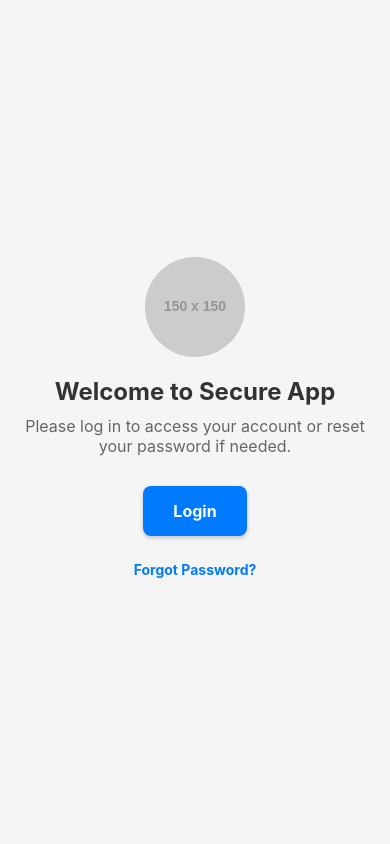
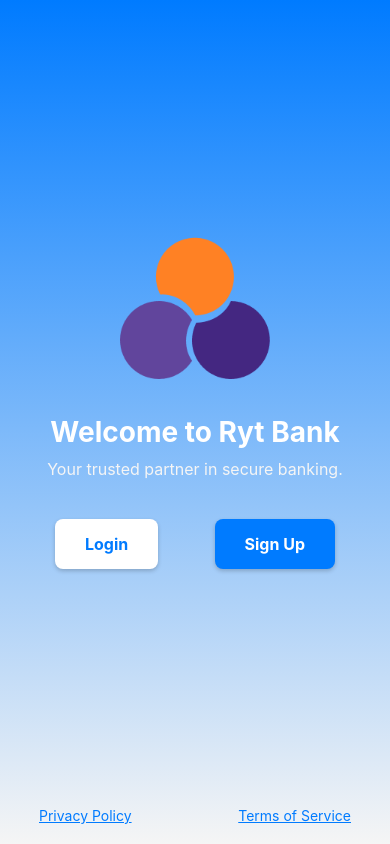
Before and after one commit to c0rdial/transactionHistoryApp, a React Native app: screen /LandingPage in a window 390 px wide. Built offline with nearby package versions, Linux system fonts and the light colour scheme.

Commit message:
ui added for landing page

```diff
--- a/package.json
+++ b/package.json
@@ -11,14 +11,18 @@
   "dependencies": {
     "@react-navigation/stack": "^7.2.10",
     "expo": "~52.0.43",
+    "expo-asset": "^11.0.5",
+    "expo-linear-gradient": "~14.0.2",
     "expo-local-authentication": "^15.0.2",
     "expo-status-bar": "~2.0.1",
     "react": "18.3.1",
-    "react-native": "0.76.9"
+    "react-native": "0.76.9",
+    "react-native-svg": "^15.8.0"
   },
   "devDependencies": {
     "@babel/core": "^7.25.2",
     "@types/react": "~18.3.12",
+    "react-native-svg-transformer": "^1.5.0",
     "typescript": "^5.3.3"
   },
   "private": true
--- a/src/navigation/AppNavigator.tsx
+++ b/src/navigation/AppNavigator.tsx
@@ -30,7 +30,7 @@ export default function AppNavigator() {
         <Stack.Screen
           name="TransactionDetail"
           component={TransactionDetailScreen}
-          options={{ title: 'Transaction Detail' }}
+          options={{ title: 'Transaction Details' }}
         />
       </Stack.Navigator>
     </NavigationContainer>
--- a/src/pages/LandingPage.tsx
+++ b/src/pages/LandingPage.tsx
@@ -1,34 +1,67 @@
 import React from 'react';
-import { StyleSheet, Text, View, TouchableOpacity, Alert, Image } from 'react-native';
+import { StyleSheet, Text, View, TouchableOpacity, Image, Linking, Alert } from 'react-native';
+import { LinearGradient } from 'expo-linear-gradient';
 
 export default function LandingPage({ navigation }: { navigation: any }) {
   const handleLogin = () => {
-    navigation.navigate('UserAuth'); // Navigate to the authentication page
+    navigation.navigate('UserAuth'); // Navigate to the User Authentication Page
   };
 
-  const handleForgotPassword = () => {
-    Alert.alert('Forgot Password', 'This feature is not implemented yet.');
+  const handleSignUp = () => {
+    // Show a popup saying the page is under maintenance
+    Alert.alert(
+      'Under Maintenance',
+      'The Sign Up page is currently under maintenance. Please try again later.',
+      [{ text: 'OK', onPress: () => console.log('OK Pressed') }]
+    );
   };
 
   return (
-    <View style={styles.container}>
+    <LinearGradient
+      colors={['#007bff', '#f5f5f5']} // Gradient background
+      style={styles.container}
+    >
+      {/* Logo */}
       <Image
-        source={{ uri: 'https://via.placeholder.com/150' }} // Replace with your app logo
+        source={require('../assets/logo.png')} // Use the added logo
         style={styles.logo}
       />
-      <Text style={styles.title}>Welcome to Secure App</Text>
+
+      {/* Welcome Text */}
+      <Text style={styles.title}>Welcome to Ryt Bank</Text>
       <Text style={styles.subtitle}>
-        Please log in to access your account or reset your password if needed.
+        Your trusted partner in secure banking.
       </Text>
 
-      <TouchableOpacity style={styles.loginButton} onPress={handleLogin}>
-        <Text style={styles.loginButtonText}>Login</Text>
-      </TouchableOpacity>
+      {/* Buttons */}
+      <View style={styles.buttonContainer}>
+        {/* Login Button */}
+        <TouchableOpacity style={styles.loginButton} onPress={handleLogin}>
+          <Text style={styles.loginButtonText}>Login</Text>
+        </TouchableOpacity>
 
-      <TouchableOpacity style={styles.forgotPasswordButton} onPress={handleForgotPassword}>
-        <Text style={styles.forgotPasswordText}>Forgot Password?</Text>
-      </TouchableOpacity>
-    </View>
+        {/* Sign Up Button */}
+        <TouchableOpacity style={styles.signUpButton} onPress={handleSignUp}>
+          <Text style={styles.signUpButtonText}>Sign Up</Text>
+        </TouchableOpacity>
+      </View>
+
+      {/* Footer Links */}
+      <View style={styles.footer}>
+        <Text
+          style={styles.footerLink}
+          onPress={() => Linking.openURL('https://rytbank.com/privacy-policy')}
+        >
+          Privacy Policy
+        </Text>
+        <Text
+          style={styles.footerLink}
+          onPress={() => Linking.openURL('https://rytbank.com/terms')}
+        >
+          Terms of Service
+        </Text>
+      </View>
+    </LinearGradient>
   );
 }
 
@@ -37,28 +70,51 @@ const styles = StyleSheet.create({
     flex: 1,
     justifyContent: 'center',
     alignItems: 'center',
-    backgroundColor: '#f5f5f5',
     padding: 20,
   },
   logo: {
-    width: 100,
-    height: 100,
-    marginBottom: 20,
-    borderRadius: 50,
+    width: 150,
+    height: 150,
+    marginBottom: 30,
   },
   title: {
-    fontSize: 24,
+    fontSize: 28,
     fontWeight: 'bold',
-    color: '#333',
+    color: '#fff',
     marginBottom: 10,
+    textAlign: 'center',
   },
   subtitle: {
     fontSize: 16,
-    color: '#666',
+    color: '#f5f5f5',
     textAlign: 'center',
-    marginBottom: 30,
+    marginBottom: 40,
+    paddingHorizontal: 20,
+  },
+  buttonContainer: {
+    flexDirection: 'row',
+    justifyContent: 'space-between',
+    width: '80%',
+    marginBottom: 40,
   },
   loginButton: {
+    backgroundColor: '#fff',
+    paddingVertical: 15,
+    paddingHorizontal: 30,
+    borderRadius: 8,
+    shadowColor: '#000',
+    shadowOffset: { width: 0, height: 2 },
+    shadowOpacity: 0.2,
+    shadowRadius: 4,
+    elevation: 5,
+    marginRight: 5,
+  },
+  loginButtonText: {
+    color: '#007bff',
+    fontSize: 16,
+    fontWeight: 'bold',
+  },
+  signUpButton: {
     backgroundColor: '#007bff',
     paddingVertical: 15,
     paddingHorizontal: 30,
@@ -68,19 +124,22 @@ const styles = StyleSheet.create({
     shadowOpacity: 0.2,
     shadowRadius: 4,
     elevation: 5,
-    marginBottom: 15,
   },
-  loginButtonText: {
+  signUpButtonText: {
     color: '#fff',
     fontSize: 16,
     fontWeight: 'bold',
   },
-  forgotPasswordButton: {
-    paddingVertical: 10,
+  footer: {
+    position: 'absolute',
+    bottom: 20,
+    flexDirection: 'row',
+    justifyContent: 'space-between',
+    width: '80%',
   },
-  forgotPasswordText: {
+  footerLink: {
+    fontSize: 14,
     color: '#007bff',
-    fontSize: 14,
-    fontWeight: 'bold',
+    textDecorationLine: 'underline',
   },
 });
--- a/src/pages/TransactionDetailsPage.tsx
+++ b/src/pages/TransactionDetailsPage.tsx
@@ -6,19 +6,22 @@ export default function TransactionDetailScreen({ route }: { route: any }) {
 
   return (
     <View style={styles.container}>
+      {/* Title */}
       <Text style={styles.title}>Transaction Details</Text>
-      <View style={styles.detailItem}>
-        <Text style={styles.label}>Description:</Text>
-        <Text style={styles.value}>{transaction.description}</Text>
-      </View>
-      <View style={styles.detailItem}>
-        <Text style={styles.label}>Amount:</Text>
-        <Text style={styles.value}>
+
+      {/* Amount */}
+      <Text style={[styles.amount, transaction.type === 'credit' ? styles.credit : styles.debit]}>
         {new Intl.NumberFormat('en-MY', {
           style: 'currency',
           currency: 'MYR',
         }).format(transaction.amount)}
       </Text>
+
+      {/* Details Container */}
+      <View style={styles.detailsContainer}>
+        <View style={styles.detailItem}>
+          <Text style={styles.label}>Description:</Text>
+          <Text style={styles.value}>{transaction.description}</Text>
         </View>
         <View style={styles.detailItem}>
           <Text style={styles.label}>Date:</Text>
@@ -26,9 +29,10 @@ export default function TransactionDetailScreen({ route }: { route: any }) {
         </View>
         <View style={styles.detailItem}>
           <Text style={styles.label}>Type:</Text>
-        <Text style={[styles.value, transaction.type === 'credit' ? styles.credit : styles.debit]}>
+          <Text style={styles.value}>
             {transaction.type.charAt(0).toUpperCase() + transaction.type.slice(1)}
           </Text>
+        </View>
       </View>
     </View>
   );
@@ -45,19 +49,34 @@ const styles = StyleSheet.create({
     fontWeight: 'bold',
     marginBottom: 20,
     textAlign: 'center',
+    color: '#333',
   },
-  detailItem: {
-    flexDirection: 'row',
-    justifyContent: 'space-between',
-    marginBottom: 15,
-    padding: 10,
+  amount: {
+    fontSize: 32,
+    fontWeight: 'bold',
+    textAlign: 'center',
+    marginBottom: 20,
+  },
+  credit: {
+    color: 'green',
+  },
+  debit: {
+    color: 'red',
+  },
+  detailsContainer: {
     backgroundColor: '#fff',
+    padding: 16,
     borderRadius: 8,
     shadowColor: '#000',
     shadowOffset: { width: 0, height: 2 },
     shadowOpacity: 0.1,
     shadowRadius: 4,
     elevation: 2,
+  },
+  detailItem: {
+    flexDirection: 'row',
+    justifyContent: 'space-between',
+    marginBottom: 10,
   },
   label: {
     fontSize: 16,
@@ -68,10 +87,4 @@ const styles = StyleSheet.create({
     fontSize: 16,
     color: '#666',
   },
-  credit: {
-    color: 'green',
-  },
-  debit: {
-    color: 'red',
-  },
 });
--- a/src/pages/TransactionHistoryPage.tsx
+++ b/src/pages/TransactionHistoryPage.tsx
@@ -30,7 +30,7 @@ export default function TransactionHistoryScreen({ navigation }: { navigation: a
 
   const onRefresh = () => {
     setRefreshing(true);
-    setTransactions(getTransactions()); // Simulate fetching new data
+    setTransactions(getTransactions()); //fetching new data from service file
     setRefreshing(false);
   };
 
@@ -38,7 +38,7 @@ export default function TransactionHistoryScreen({ navigation }: { navigation: a
     <View style={styles.container}>
       <TouchableOpacity style={styles.authButton} onPress={handleBiometricAuth}>
         <Text style={styles.authButtonText}>
-          {showAmounts ? 'Amounts Revealed' : 'Reveal Amounts'}
+          {showAmounts ? 'Amount Revealeds ' : 'View Amounts'}
         </Text>
       </TouchableOpacity>
 
```
Also changed, not shown: src/assets/logo.png (added), 1 other file (tests, documents, lock files or other folders). Lines whose indentation alone changed are shown as unchanged.
